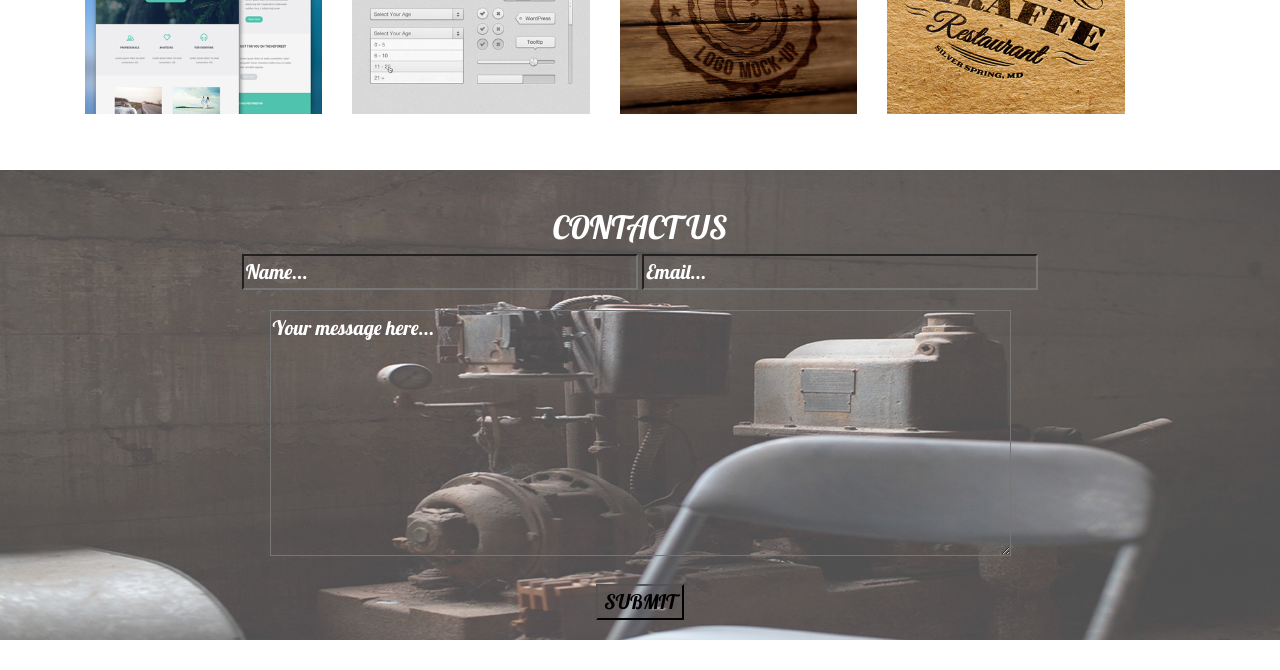
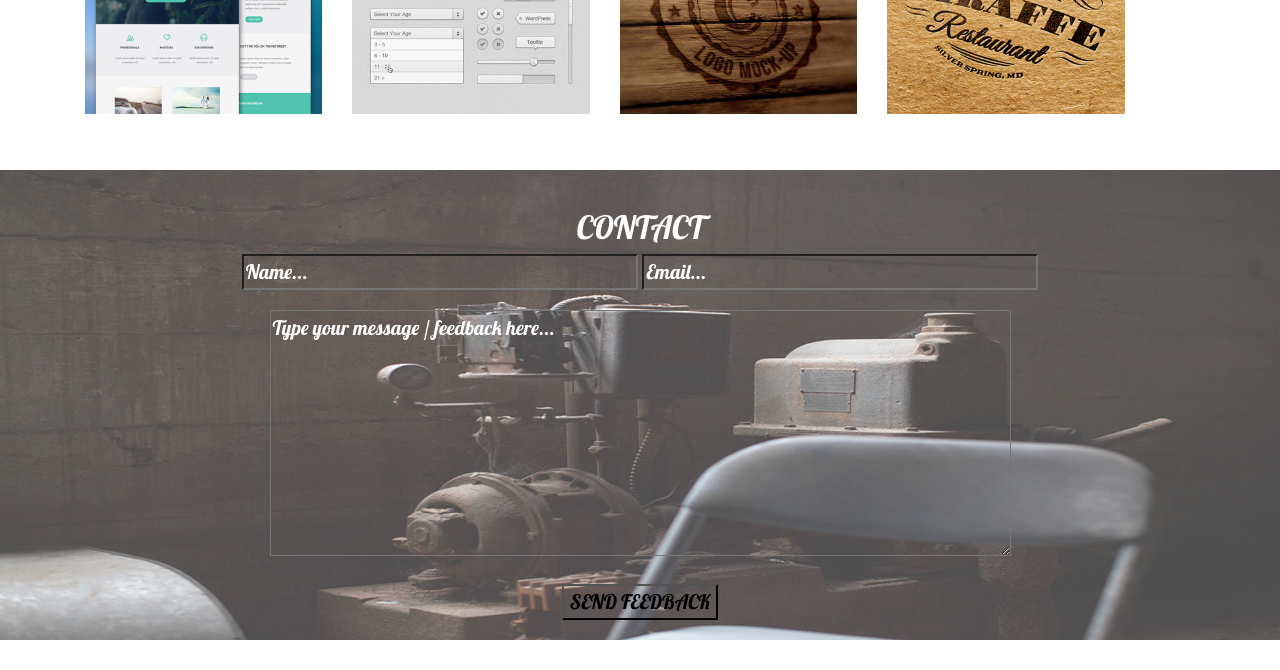
Before and after one commit to tailorv/delanistudiomockup, a plain HTML site: page index.html in a window 1280 px wide. Shown: the part 2462-3132 px from the top of the page. Drawn offline with nearby package versions, Linux system fonts and the light colour scheme.

Commit message:
update contact container

```diff
--- a/index.html
+++ b/index.html
@@ -117,15 +117,15 @@
         </div>
     </div>
     <div class="container-fluid contact">
-        <h2>CONTACT US</h2>
+        <h2>CONTACT</h2>
         <form action="" id="my-form">
             <div class="contact-head">
                 <input id="name" name="name" type="text" placeholder="Name..." required size="30">
                 <input name="email" type="email" placeholder="Email..." required autocapitalize="off" size="30">
             </div>
-            <textarea name="message" id="message" cols="60" rows="8" placeholder="Your message here... " required></textarea>
+            <textarea name="message" id="message" cols="60" rows="8" placeholder="Type your message / feedback here... " required></textarea>
             <div>
-                <input type="submit" id="submit" size="15" value="SUBMIT">
+                <input type="submit" id="submit" size="15" value="SEND FEEDBACK">
             </div>
         </form>
     </div>
```
